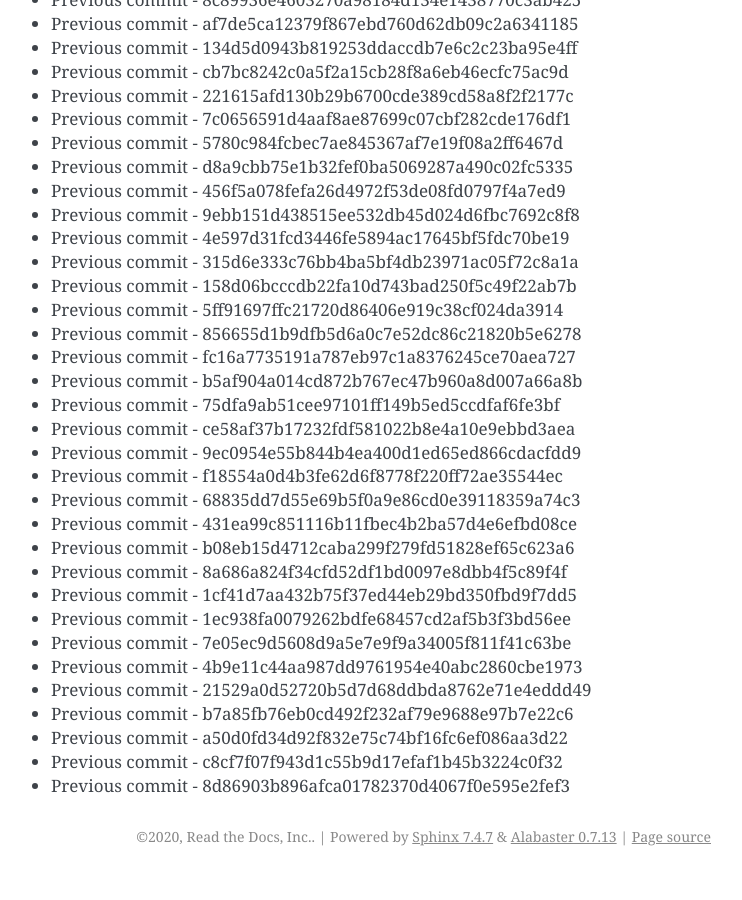
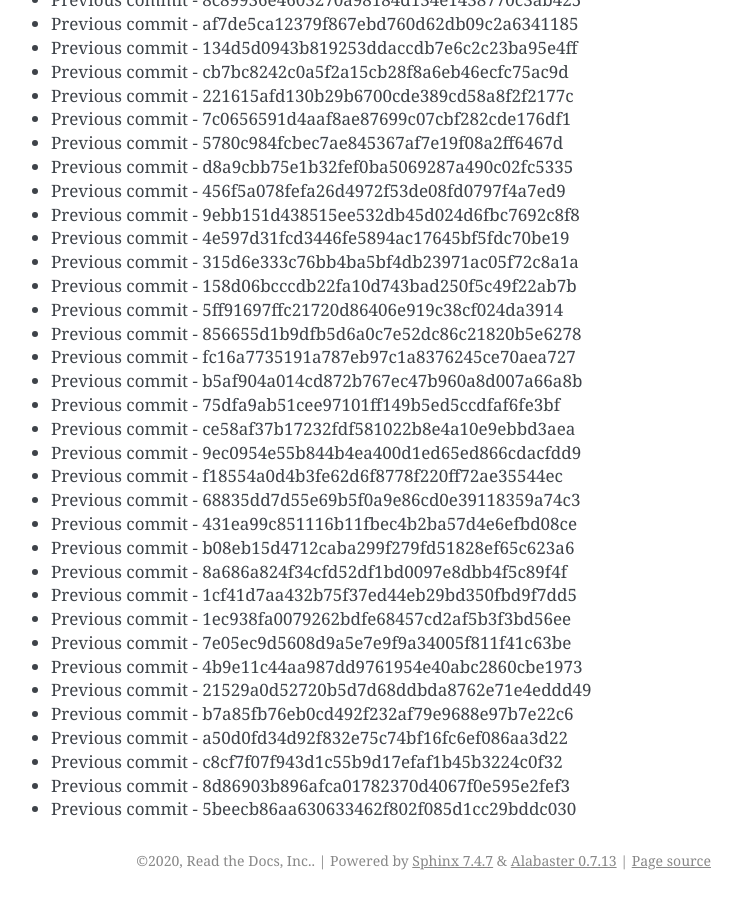
Before and after one commit to readthedocs/rtd-git-stresstest, a Sphinx documentation site: the page built from docs/updates.rst, in a window 1280 px wide and 900 px high, scrolled down 30782 px. Shown: the whole window, without its empty margins (399-1141 px from the left). Built offline with Sphinx 7.4.7, drawn with Linux system fonts in a browser that asks for light colours; before the commit the page ends 31658 px from its top, so only the background shows below that.

Commit message:
Generating commit from previous: 5beecb86aa630633462f802f085d1cc29bddc030

```diff
--- a/docs/updates.rst
+++ b/docs/updates.rst
@@ -1325,3 +1325,4 @@ It can be tested for any performance characteristics.
 * Previous commit - a50d0fd34d92f832e75c74bf16fc6ef086aa3d22
 * Previous commit - c8cf7f07f943d1c55b9d17efaf1b45b3224c0f32
 * Previous commit - 8d86903b896afca01782370d4067f0e595e2fef3
+* Previous commit - 5beecb86aa630633462f802f085d1cc29bddc030
```
